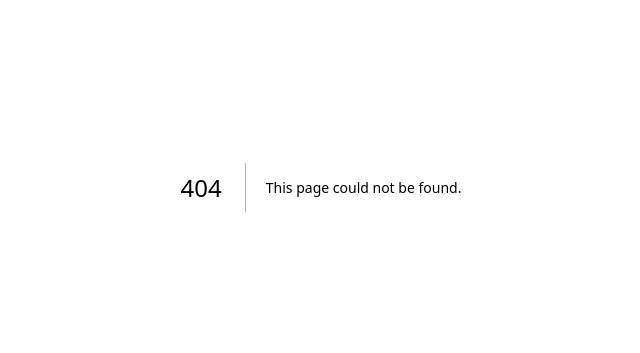
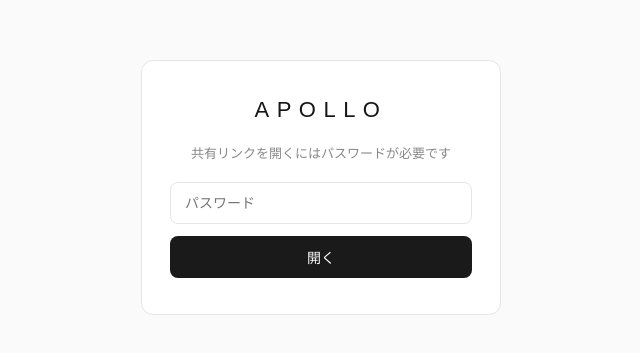
Before and after one commit to APOLLO0322/apollodeliver-, a Next.js app: page /d/1 in a window 1280 px wide. Before the commit this address had no page. Shown: the part 213-566 px from the top of the page, without its empty margins (319-959 px from the left). Built offline with nearby package versions, Linux system fonts and the light colour scheme.

Commit message:
クライアント納品画面

```diff
--- /dev/null
+++ b/app/api/access/route.ts
@@ -0,0 +1,78 @@
+import { NextResponse } from "next/server";
+import bcrypt from "bcryptjs";
+import { supabaseAdmin } from "@/lib/supabase-admin";
+
+export const runtime = "nodejs";
+
+// クライアントが共有リンクを開いてパスワードを入れたときに呼ばれる。
+// 照合OKなら案件情報＋写真（軽量版の署名付きURL）を返す。
+export async function POST(req: Request) {
+  const body = await req.json().catch(() => ({}));
+  const { linkId, password } = body as { linkId?: string; password?: string };
+
+  if (!linkId || !password) {
+    return NextResponse.json({ error: "リンクIDとパスワードが必要です" }, { status: 400 });
+  }
+
+  // 案件を取得
+  const { data: project, error: pErr } = await supabaseAdmin
+    .from("projects")
+    .select("id, name, shoot_date, delivery_type, select_enabled, password_hash, expires_at")
+    .eq("link_id", linkId)
+    .single();
+
+  if (pErr || !project) {
+    return NextResponse.json({ error: "リンクが見つかりません" }, { status: 404 });
+  }
+
+  // 有効期限切れチェック
+  if (project.expires_at && new Date(project.expires_at) < new Date()) {
+    return NextResponse.json({ error: "このリンクは有効期限が切れています" }, { status: 410 });
+  }
+
+  // パスワード照合
+  const ok = await bcrypt.compare(password, project.password_hash);
+  if (!ok) {
+    return NextResponse.json({ error: "パスワードが違います" }, { status: 401 });
+  }
+
+  // 写真を取得（seq順）
+  const { data: assets, error: aErr } = await supabaseAdmin
+    .from("assets")
+    .select("id, seq, storage_key, thumb_key")
+    .eq("project_id", project.id)
+    .eq("kind", "photo")
+    .order("seq", { ascending: true });
+
+  if (aErr) {
+    return NextResponse.json({ error: "写真の取得に失敗しました" }, { status: 500 });
+  }
+
+  // 軽量版の署名付き表示URLを発行（1時間有効）
+  const photos = [];
+  for (const a of assets ?? []) {
+    const { data: signed } = await supabaseAdmin.storage
+      .from("thumbnails")
+      .createSignedUrl(a.thumb_key, 3600);
+    photos.push({
+      id: a.id,
+      seq: a.seq,
+      url: signed?.signedUrl ?? null,
+    });
+  }
+
+  // 閲覧イベントを記録
+  await supabaseAdmin.from("events").insert({
+    project_id: project.id,
+    action: "view",
+    meta: {},
+  });
+
+  return NextResponse.json({
+    name: project.name,
+    shootDate: project.shoot_date,
+    deliveryType: project.delivery_type,
+    selectEnabled: project.select_enabled,
+    photos,
+  });
+}
--- /dev/null
+++ b/app/d/[linkId]/page.tsx
@@ -0,0 +1,119 @@
+"use client";
+
+import { useState, use, type CSSProperties } from "react";
+
+type Photo = { id: string; seq: number; url: string | null };
+type Data = {
+  name: string;
+  shootDate: string | null;
+  deliveryType: "review" | "final";
+  selectEnabled: boolean;
+  photos: Photo[];
+};
+
+export default function DeliveryPage({ params }: { params: Promise<{ linkId: string }> }) {
+  const { linkId } = use(params);
+  const [password, setPassword] = useState("");
+  const [loading, setLoading] = useState(false);
+  const [error, setError] = useState("");
+  const [data, setData] = useState<Data | null>(null);
+
+  async function unlock() {
+    if (!password) return;
+    setLoading(true);
+    setError("");
+    try {
+      const res = await fetch("/api/access", {
+        method: "POST",
+        headers: { "Content-Type": "application/json" },
+        body: JSON.stringify({ linkId, password }),
+      });
+      const json = await res.json();
+      if (res.ok) setData(json);
+      else setError(json.error ?? "エラーが発生しました");
+    } catch {
+      setError("接続に失敗しました");
+    } finally {
+      setLoading(false);
+    }
+  }
+
+  // --- パスワード画面 ---
+  if (!data) {
+    return (
+      <main style={S.gate}>
+        <div style={S.gateCard}>
+          <div style={S.logo}>APOLLO</div>
+          <p style={S.gateSub}>共有リンクを開くにはパスワードが必要です</p>
+          <input
+            style={S.gateInput}
+            type="password"
+            value={password}
+            onChange={(e) => setPassword(e.target.value)}
+            onKeyDown={(e) => e.key === "Enter" && unlock()}
+            placeholder="パスワード"
+          />
+          {error && <p style={S.error}>{error}</p>}
+          <button style={S.gateBtn} onClick={unlock} disabled={loading || !password}>
+            {loading ? "確認中…" : "開く"}
+          </button>
+        </div>
+      </main>
+    );
+  }
+
+  // --- ギャラリー画面 ---
+  return (
+    <main style={S.page}>
+      <div style={S.wrap}>
+        <div style={S.header}>
+          <span style={S.headerLogo}>APOLLO</span>
+          <span style={S.badge}>{data.deliveryType === "review" ? "確認用" : "納品"}</span>
+        </div>
+
+        <h1 style={S.title}>{data.name}</h1>
+        {data.shootDate && <p style={S.meta}>撮影日 {data.shootDate}</p>}
+
+        <p style={S.count}>写真 · {data.photos.length}点</p>
+
+        <div style={S.grid}>
+          {data.photos.map((p) => (
+            <div key={p.id} style={S.thumb}>
+              {p.url ? (
+                <img src={p.url} alt={`写真 ${p.seq}`} style={S.img} loading="lazy" />
+              ) : (
+                <span style={S.num}>{String(p.seq).padStart(3, "0")}</span>
+              )}
+            </div>
+          ))}
+        </div>
+
+        <p style={S.footer}>APOLLO</p>
+      </div>
+    </main>
+  );
+}
+
+const S: Record<string, CSSProperties> = {
+  gate: { minHeight: "100vh", background: "#fafafa", display: "flex", alignItems: "center", justifyContent: "center", padding: 16 },
+  gateCard: { width: "100%", maxWidth: 360, background: "#fff", border: "0.5px solid #e5e5e5", borderRadius: 12, padding: "36px 28px", textAlign: "center" },
+  logo: { fontSize: 22, fontWeight: 500, letterSpacing: "0.34em", marginBottom: 20 },
+  gateSub: { fontSize: 13, color: "#888", margin: "0 0 20px" },
+  gateInput: { width: "100%", height: 42, border: "0.5px solid #e5e5e5", borderRadius: 8, padding: "0 14px", fontSize: 14, boxSizing: "border-box", marginBottom: 12 },
+  gateBtn: { width: "100%", height: 42, background: "#1a1a1a", color: "#fff", border: "none", borderRadius: 8, fontSize: 14, fontWeight: 500, cursor: "pointer" },
+  error: { fontSize: 13, color: "#c0392b", margin: "0 0 12px" },
+
+  page: { minHeight: "100vh", background: "#fff", padding: "0 0 60px" },
+  wrap: { maxWidth: 900, margin: "0 auto", padding: "0 24px" },
+  header: { display: "flex", alignItems: "center", justifyContent: "space-between", padding: "20px 0", borderBottom: "0.5px solid #eee", marginBottom: 28 },
+  headerLogo: { fontSize: 18, fontWeight: 500, letterSpacing: "0.3em" },
+  badge: { fontSize: 11, fontWeight: 500, letterSpacing: "0.08em", padding: "3px 10px", borderRadius: 5, background: "#1a1a1a", color: "#fff" },
+  title: { fontSize: 24, fontWeight: 500, margin: "0 0 6px" },
+  meta: { fontSize: 13, color: "#888", margin: "0 0 24px" },
+  count: { fontSize: 12, letterSpacing: "0.12em", color: "#999", margin: "0 0 14px" },
+  grid: { display: "grid", gridTemplateColumns: "repeat(auto-fill, minmax(140px, 1fr))", gap: 10 },
+  thumb: { position: "relative", aspectRatio: "3/2", background: "#f4f4f4", border: "0.5px solid #eee", borderRadius: 8, overflow: "hidden", display: "flex", alignItems: "center", justifyContent: "center" },
+  img: { width: "100%", height: "100%", objectFit: "cover" },
+  num: { fontSize: 12, color: "#bbb" },
+  footer: { textAlign: "center", fontSize: 11, letterSpacing: "0.2em", color: "#ccc", marginTop: 40 },
+};
```
